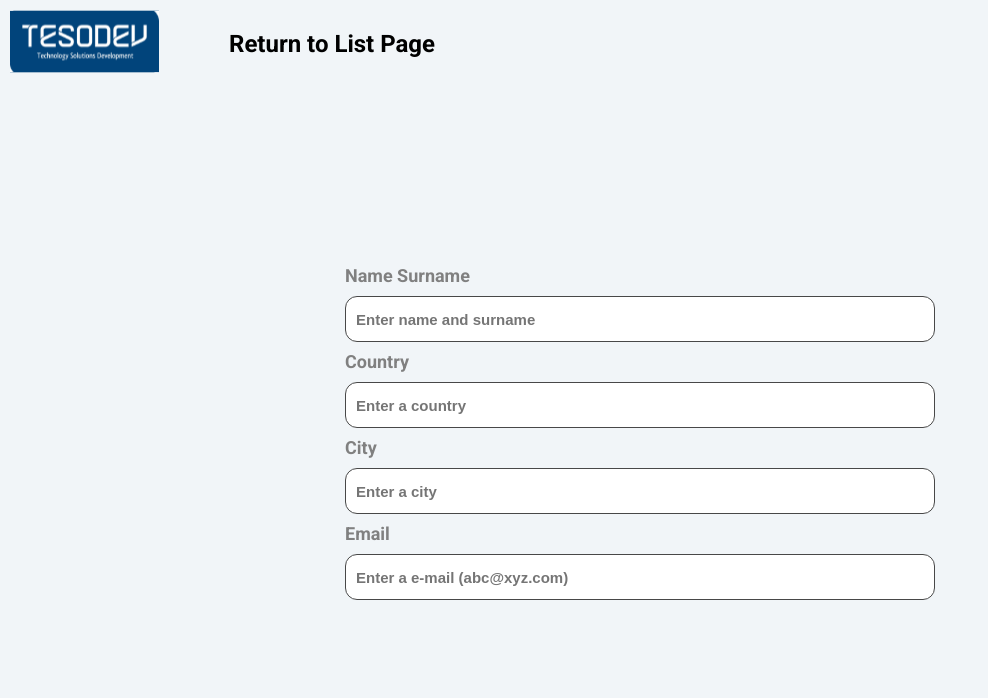
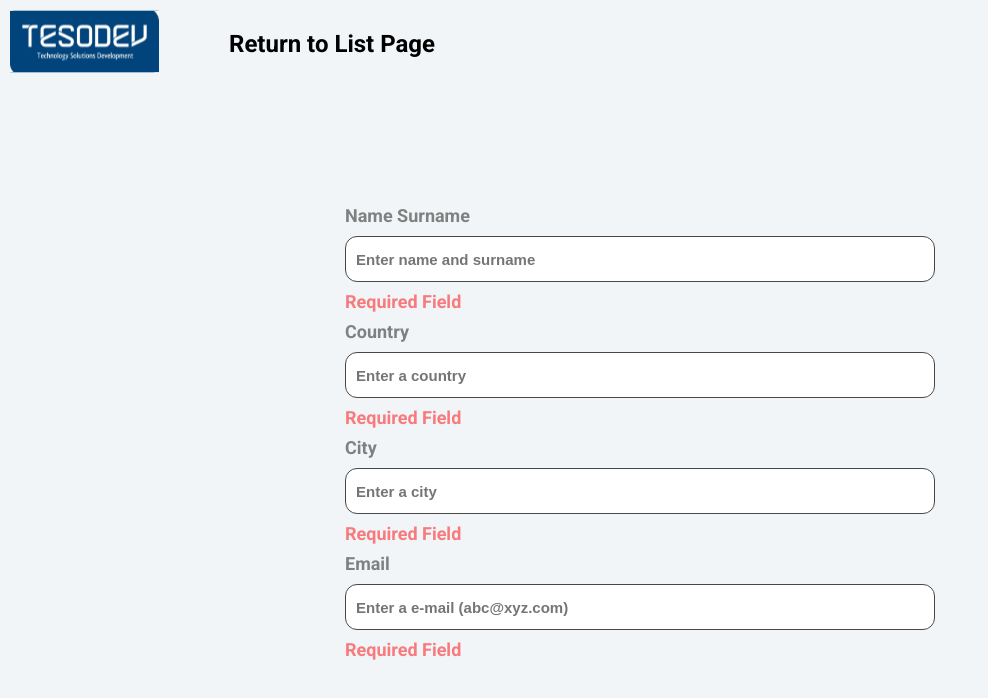
Before and after one commit to oguzhanbelli/tesodev-fe-case, a React (Vite) app: page /add in a window 1280 px wide. Shown: the top 698 px of the page, without its empty margins (0-988 px from the left). Built offline with nearby package versions, Linux system fonts and the light colour scheme; some icons are missing.

Commit message:
input validations errors

```diff
--- a/src/components/Form/validations.js
+++ b/src/components/Form/validations.js
@@ -4,19 +4,16 @@ const validations = yup.object().shape({
   NameSurname: yup
     .string()
 
-    .required("Zorunlu Alan"),
-  Email: yup
-    .string()
-    .email("Geçerli bir email giriniz.")
-    .required("Zorunlu Alan"),
+    .required("Required Field"),
+  Email: yup.string().email().required("Required Field"),
   Country: yup
     .string()
 
-    .required("Zorunlu Alan"),
+    .required("Required Field"),
   City: yup
     .string()
 
-    .required("Zorunlu Alan"),
+    .required("Required Field"),
 });
 
 export default validations;
--- a/src/components/Input/Input.jsx
+++ b/src/components/Input/Input.jsx
@@ -29,6 +29,10 @@ const Input = ({
         onChange={onChange}
         className={className || error ? styles.error : styles.input}
       />
+
+      <p className={`${errors?.[name] ? styles.headerError : styles.header}`}>
+        {errors?.[name]}
+      </p>
     </>
   );
 };
```
